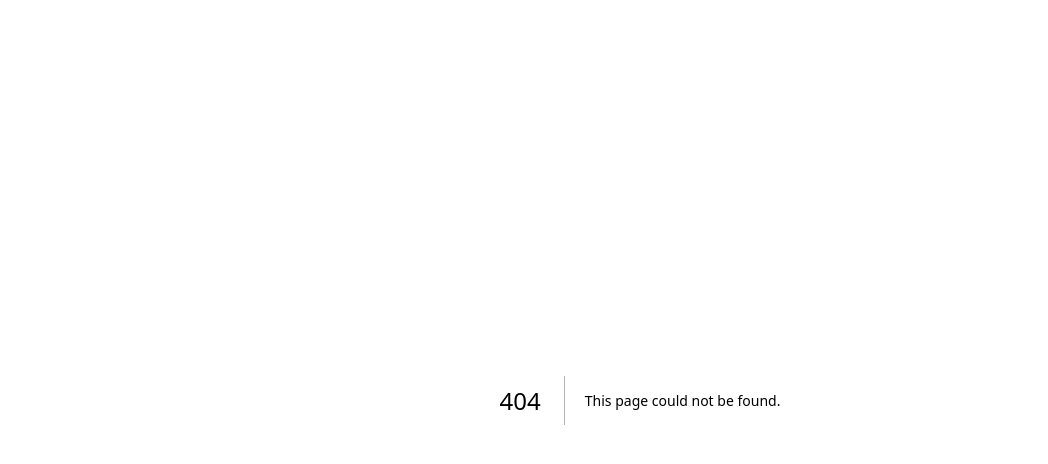
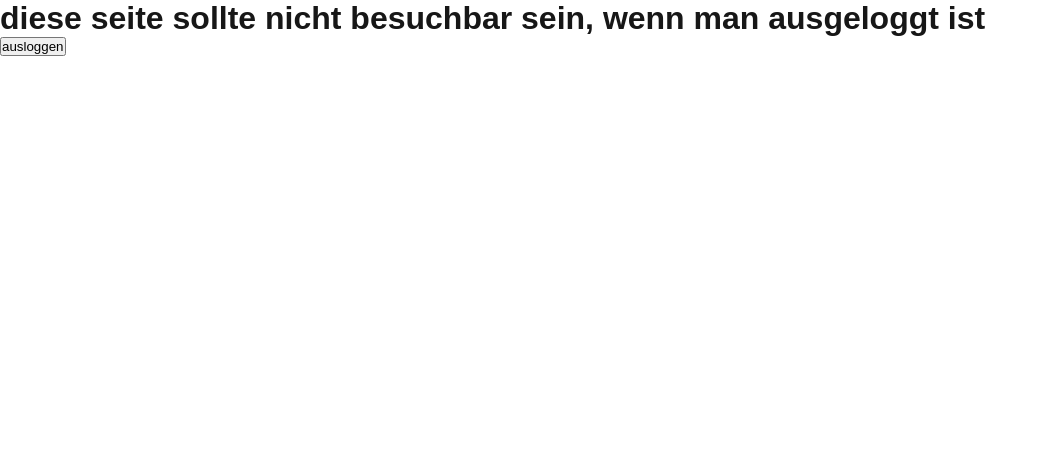
Before and after one commit to alexjuro/kleiderschrank-frontend, a Next.js app: page /kleiderschrank in a window 1280 px wide. Before the commit this address had no page. Shown: the top 464 px of the page, without its empty margins (0-1048 px from the left). Built offline with nearby package versions, Linux system fonts and the light colour scheme; no server answers.

Commit message:
feat: kleiderschrank page und redirects

```diff
--- /dev/null
+++ b/src/app/kleiderschrank/page.tsx
@@ -0,0 +1,30 @@
+"use client";
+
+import { logOut } from "../libs/firebase/auth";
+import { redirect, useRouter } from "next/navigation";
+import { loggedIn } from "../context/auth";
+
+export default function Kleiderschrank() {
+  const router = useRouter();
+
+  if (!loggedIn) {
+    redirect("/login");
+  }
+
+  const handleLogOut = async () => {
+    try {
+      const res = await logOut();
+      console.log("LogOut result", res);
+      router.push("/login");
+    } catch (error) {
+      console.log("An error occured", error);
+    }
+  };
+
+  return (
+    <main>
+      <h1>diese seite sollte nicht besuchbar sein, wenn man ausgeloggt ist</h1>
+      <button onClick={handleLogOut}>ausloggen</button>
+    </main>
+  );
+}
```
Also changed, not shown: src/app/login/page.tsx (+20 -4 lines).
